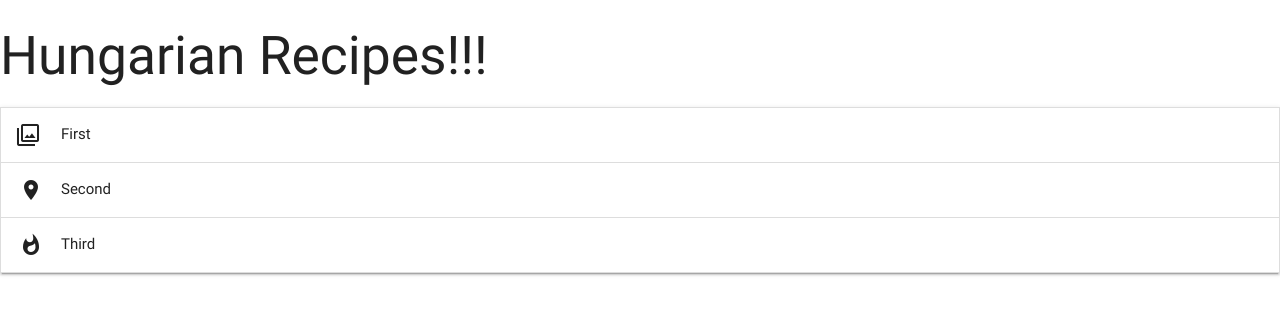
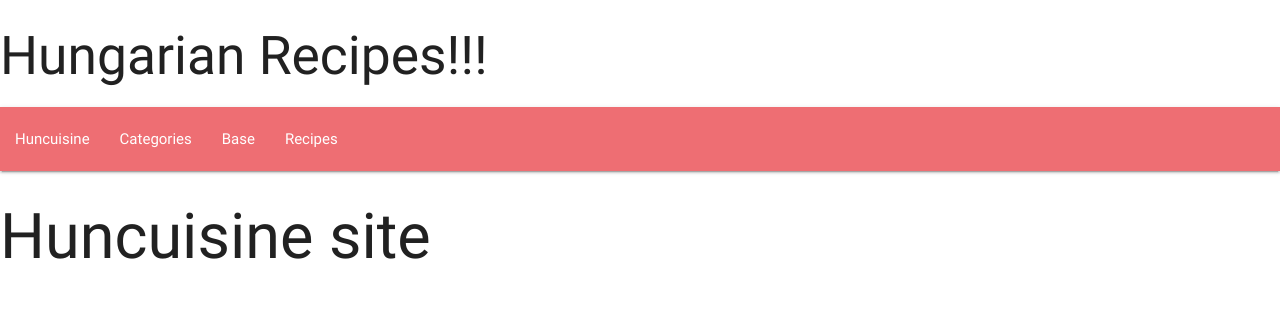
Before and after one commit to aticodein/third-project, a Flask app: page / in a window 1280 px wide. Shown: the top 315 px of the page. Run offline with Flask 2, Linux system fonts and the light colour scheme; data that the repository does not hold is empty; some libraries are stand-ins or nearby versions.

Commit message:
navbar links

```diff
--- a/app.py
+++ b/app.py
@@ -14,11 +14,20 @@ mongo = PyMongo(app)
 @app.route('/')
 @app.route('/myHunCuisineDB')
 def get_myHunCuisineDB():
-    return render_template("huncuisine.html", myHunCuisineDB=mongo.db.myHunCuisineDB.find())
+     return render_template("huncuisine.html", myHunCuisineDB=mongo.db.myHunCuisineDB.find())
 
 @app.route('/categories')
 def get_categories():
-    return render_template("huncuisine.html", get_categories=mongo.db.categories.find())
+    return render_template("categories.html", get_categories=mongo.db.categories.find())
+
+@app.route('/base')
+def get_base():
+    return render_template("base.html")
+
+@app.route('/recipes')
+def get_recipes():
+    return render_template("recipes.html", get_recipes=mongo.db.recipes.find())
+
 
 if __name__ == '__main__':
 
--- a/templates/base.html
+++ b/templates/base.html
@@ -1,6 +1,9 @@
 <!DOCTYPE html>
 <html>
     <head>
+        <meta charset="UTF-8">
+        <meta name="viewport" content="width=device-width, initial-scale=1.0">
+        <meta http-equiv="X-UA-Compatible" content="ie=edge">
         <link href="https://fonts.googleapis.com/icon?family=Material+Icons" rel="stylesheet">
         <!-- Compiled and minified CSS -->
         <link rel="stylesheet" href="https://cdnjs.cloudflare.com/ajax/libs/materialize/0.100.2/css/materialize.min.css">
@@ -9,8 +12,18 @@
     </head>
     <body>
         <h2>Hungarian Recipes!!!</h2>
+        <nav>
+            <ul>
+                <li><a href="/">Huncuisine</a></li>
+                <li><a href="/categories">Categories</a></li>
+                <li><a href="/base">Base</a></li>
+                <li><a href="/recipes">Recipes</a></li>
+            </ul>
+        </nav>
         {% block content %}
+
         {% endblock %}
+
 
 
         <!--Import jQuery before materialize.js-->
--- a/templates/huncuisine.html
+++ b/templates/huncuisine.html
@@ -6,18 +6,16 @@
          {{cousine.ingredients}}
          {{cousine.soup}}
 
+
     {% endfor %}
 
-     {% for cousine in categories %}
 
-          {{cousine.category_name}}
+    <H1>Huncuisine site</H1>
 
-     {% endfor %}
-
-
-    <ul class="collapsible" data-collapsible="accordion">
+    <!---- <ul class="collapsible" data-collapsible="accordion">
         <li>
-            <div class="collapsible-header"><i class="material-icons">filter_drams</i>First</div>
+            <div class="collapsible-header"><i class="material-icons">filter_drams</i>First
+            </div>
             <div class="collapsible-body"><span>Lorem ipsum dolor sit amet.</span>
             </div>
         </li>
@@ -29,7 +27,11 @@
             <div class="collapsible-header"><i class="material-icons">whatshot</i>Third</div>
             <div class="collapsible-body"><span>Lorem ipsum dolor sit amet.</span></div>
         </li>
-    </ul>
+    </ul> ----->
 
 
+    {% for recipe in get_recipes %}
+         {{recipe.recipe_title}}
+    {% endfor %}
+
 {% endblock %}
```
Also changed, not shown: templates/categories.html (+2 -5 lines), templates/recipes.html (added, +15 -0 lines).
